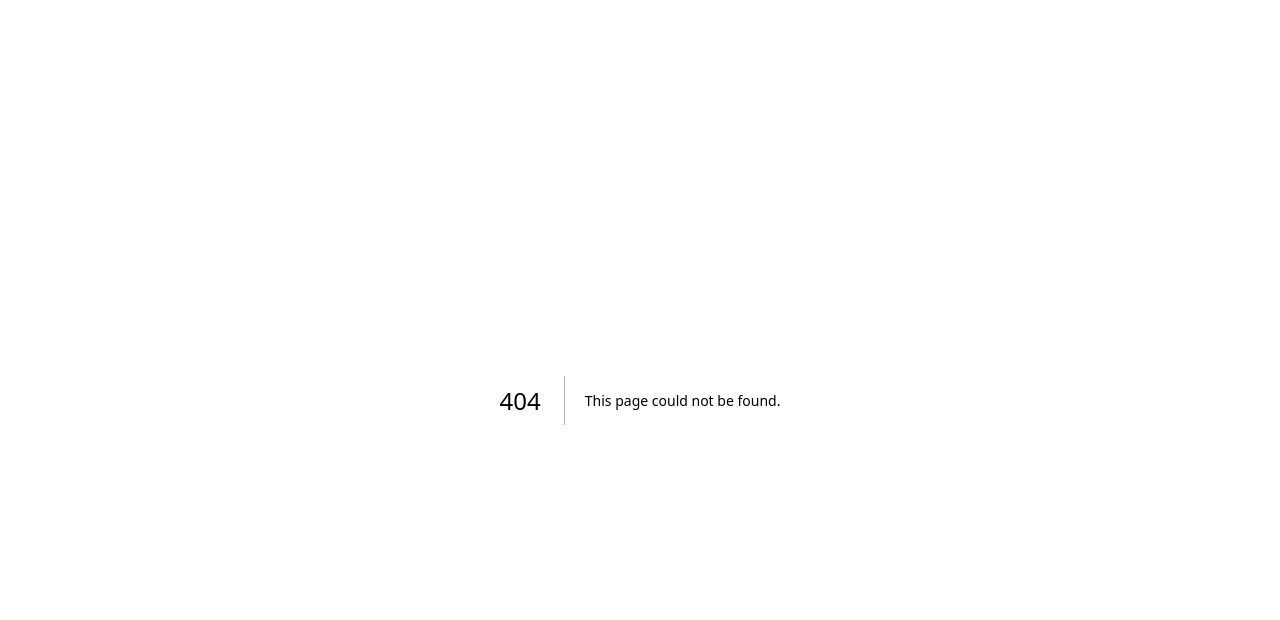
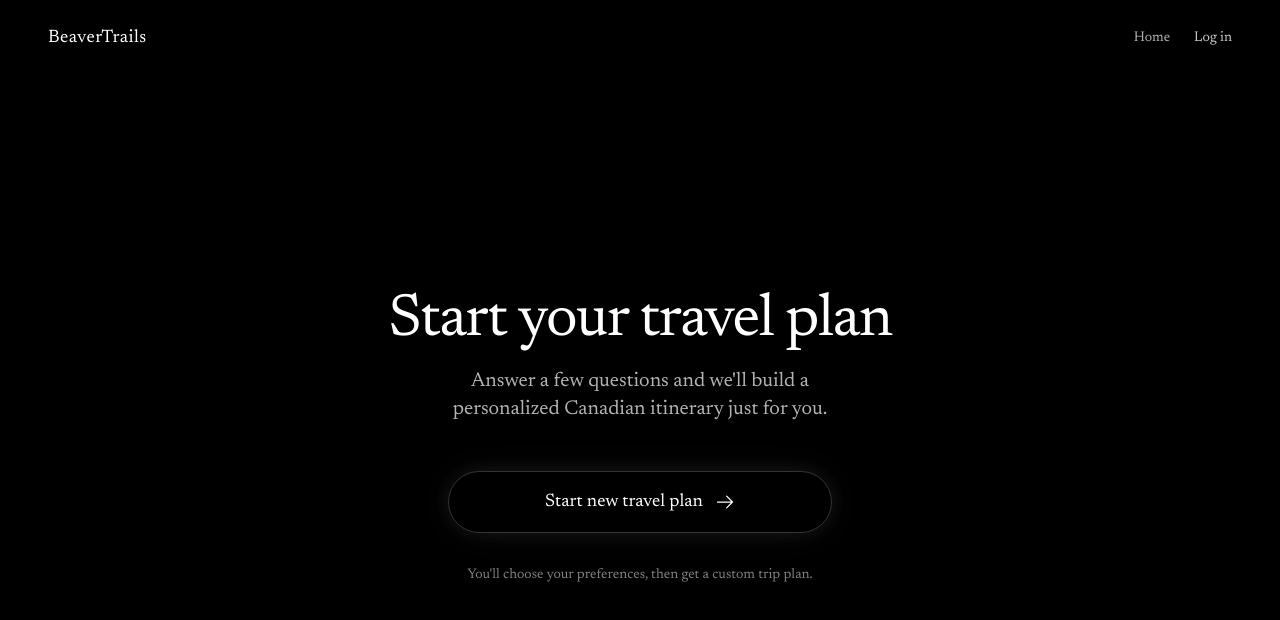
Before and after one commit to JeffreyWongg/BeaverTrails, a Next.js app: page /plan in a window 1280 px wide. Before the commit this address had no page. Shown: the top 620 px of the page. Built offline with nearby package versions, Linux system fonts and the light colour scheme; no server answers.

Commit message:
working auth0

```diff
--- a/app/layout.tsx
+++ b/app/layout.tsx
@@ -1,6 +1,7 @@
 import type { Metadata } from "next";
 import localFont from "next/font/local";
 import { Newsreader } from "next/font/google";
+import { Auth0Provider } from "@auth0/nextjs-auth0/client";
 import "./globals.css";
 
 const geistSans = localFont({
@@ -36,7 +37,9 @@ export default function RootLayout({
       <body
         className={`${geistSans.variable} ${geistMono.variable} ${newsreader.variable} antialiased`}
       >
-        {children}
+        <Auth0Provider>
+          {children}
+        </Auth0Provider>
       </body>
     </html>
   );
--- /dev/null
+++ b/app/login/page.tsx
@@ -0,0 +1,76 @@
+"use client";
+
+import { useUser } from "@auth0/nextjs-auth0/client";
+import Link from "next/link";
+import { useRouter } from "next/navigation";
+import { useEffect } from "react";
+
+export default function LoginPage() {
+  const { user, isLoading } = useUser();
+  const router = useRouter();
+
+  useEffect(() => {
+    if (!isLoading && user) {
+      fetch("/api/auth/sync-supabase", { method: "POST" }).finally(() => {
+        router.push("/plan");
+      });
+    }
+  }, [user, isLoading, router]);
+
+  if (isLoading) {
+    return (
+      <div className="min-h-screen bg-black flex items-center justify-center">
+        <div className="text-white/80 text-lg">Loading...</div>
+      </div>
+    );
+  }
+
+  if (user) {
+    return (
+      <div className="min-h-screen bg-black flex items-center justify-center">
+        <div className="text-white/80 text-lg">Redirecting...</div>
+      </div>
+    );
+  }
+
+  return (
+    <div className="min-h-screen bg-black flex flex-col items-center justify-center px-6">
+      <div className="w-full max-w-md text-center">
+        <Link
+          href="/"
+          className="text-white/70 hover:text-white text-sm transition-colors inline-block mb-12"
+        >
+          ← Back to BeaverTrails
+        </Link>
+
+        <h1 className="text-4xl md:text-5xl text-white font-medium tracking-tight mb-4">
+          Sign in
+        </h1>
+        <p className="text-white/70 text-lg mb-12 max-w-sm mx-auto">
+          Sign in with Auth0 to save your trips and preferences. Your data is
+          stored securely with Supabase.
+        </p>
+
+        <a
+          href="/auth/login"
+          className="inline-flex items-center justify-center gap-3 w-full px-7 py-4 border border-white/20 text-white rounded-full text-lg font-medium glow-button hover:border-white/35 hover:bg-white/5 transition-all duration-200"
+        >
+          <svg
+            className="w-5 h-5"
+            viewBox="0 0 24 24"
+            fill="currentColor"
+            aria-hidden
+          >
+            <path d="M12 2C6.48 2 2 6.48 2 12s4.48 10 10 10 10-4.48 10-10S17.52 2 12 2zm0 3c1.66 0 3 1.34 3 3s-1.34 3-3 3-3-1.34-3-3 1.34-3 3-3zm0 14.2c-2.5 0-4.71-1.28-6-3.22.03-1.99 4-3.08 6-3.08 1.99 0 5.97 1.09 6 3.08-1.29 1.94-3.5 3.22-6 3.22z" />
+          </svg>
+          Continue with Auth0
+        </a>
+
+        <p className="mt-8 text-white/50 text-sm">
+          By signing in, you agree to use Auth0 for authentication and Supabase
+          for secure data storage.
+        </p>
+      </div>
+    </div>
+  );
+}
--- a/app/page.tsx
+++ b/app/page.tsx
@@ -4,6 +4,7 @@ import Link from "next/link";
 import { motion, useScroll, useTransform } from "framer-motion";
 import { useRef } from "react";
 import HeroGlobe from "@/components/HeroGlobe";
+import AuthNav from "@/components/AuthNav";
 
 export default function Home() {
   const containerRef = useRef<HTMLDivElement>(null);
@@ -51,6 +52,7 @@ export default function Home() {
             >
               About
             </Link>
+            <AuthNav />
           </div>
         </div>
       </motion.nav>
--- /dev/null
+++ b/app/plan/page.tsx
@@ -0,0 +1,62 @@
+"use client";
+
+import Link from "next/link";
+import AuthNav from "@/components/AuthNav";
+
+export default function PlanPage() {
+  return (
+    <div className="min-h-screen bg-black flex flex-col">
+      <nav className="flex items-center justify-between px-6 md:px-12 py-6">
+        <Link href="/" className="text-white text-lg tracking-wide">
+          BeaverTrails
+        </Link>
+        <div className="flex items-center gap-6">
+          <Link
+            href="/"
+            className="text-white/70 hover:text-white text-sm transition-colors"
+          >
+            Home
+          </Link>
+          <AuthNav />
+        </div>
+      </nav>
+
+      <main className="flex-1 flex flex-col items-center justify-center px-6">
+        <div className="w-full max-w-lg text-center">
+          <h1 className="text-4xl md:text-5xl lg:text-6xl text-white font-medium tracking-tight mb-4">
+            Start your travel plan
+          </h1>
+          <p className="text-white/70 text-lg md:text-xl mb-12 max-w-md mx-auto">
+            Answer a few questions and we&apos;ll build a personalized Canadian
+            itinerary just for you.
+          </p>
+
+          <Link
+            href="/survey"
+            className="inline-flex items-center justify-center gap-3 w-full max-w-sm mx-auto px-8 py-4 border border-white/20 text-white rounded-full text-lg font-medium glow-button hover:border-white/35 hover:bg-white/5 transition-all duration-200"
+          >
+            Start new travel plan
+            <svg
+              xmlns="http://www.w3.org/2000/svg"
+              className="h-5 w-5"
+              fill="none"
+              viewBox="0 0 24 24"
+              stroke="currentColor"
+            >
+              <path
+                strokeLinecap="round"
+                strokeLinejoin="round"
+                strokeWidth={1.5}
+                d="M14 5l7 7m0 0l-7 7m7-7H3"
+              />
+            </svg>
+          </Link>
+
+          <p className="mt-8 text-white/50 text-sm">
+            You&apos;ll choose your preferences, then get a custom trip plan.
+          </p>
+        </div>
+      </main>
+    </div>
+  );
+}
--- /dev/null
+++ b/components/AuthNav.tsx
@@ -0,0 +1,35 @@
+"use client";
+
+import { useUser } from "@auth0/nextjs-auth0/client";
+import Link from "next/link";
+
+export default function AuthNav() {
+  const { user, isLoading } = useUser();
+
+  if (isLoading) return null;
+
+  if (user) {
+    return (
+      <div className="flex items-center gap-4">
+        <span className="text-white/70 text-sm truncate max-w-[120px]">
+          {user.name ?? user.email}
+        </span>
+        <a
+          href="/auth/logout"
+          className="text-white/80 hover:text-white text-sm transition-colors duration-200"
+        >
+          Log out
+        </a>
+      </div>
+    );
+  }
+
+  return (
+    <Link
+      href="/auth/login"
+      className="text-white/80 hover:text-white text-sm transition-colors duration-200"
+    >
+      Log in
+    </Link>
+  );
+}
--- a/package.json
+++ b/package.json
@@ -11,9 +11,11 @@
     "test:watch": "vitest"
   },
   "dependencies": {
+    "@auth0/nextjs-auth0": "^4.16.0",
     "@google/genai": "^1.44.0",
     "@googlemaps/js-api-loader": "^2.0.2",
     "@react-pdf/renderer": "^4.3.2",
+    "@supabase/supabase-js": "^2.98.0",
     "@types/qrcode": "^1.5.6",
     "@types/three": "^0.183.1",
     "elevenlabs": "^1.59.0",
@@ -26,8 +28,8 @@
     "react": "^18",
     "react-dom": "^18",
     "react-globe.gl": "^2.37.0",
+    "three": "^0.183.2",
     "topojson-client": "^3.1.0",
-    "three": "^0.183.2",
     "zustand": "^5.0.11"
   },
   "devDependencies": {
```
Also changed, not shown: lib/auth0.ts (added, +16 -0 lines), lib/supabase.ts (added, +23 -0 lines), middleware.ts (added, +14 -0 lines), 2 other files (tests, documents, lock files or other folders).
